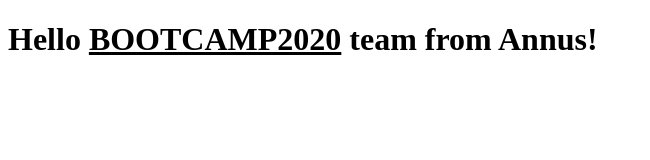
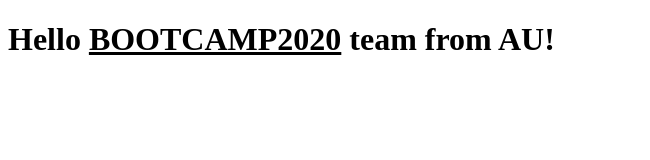
Before and after one commit to AnnusUsman/BOOTCAMP1, a plain HTML site: page index.html in a window 1280 px wide. Shown: the whole page, without its empty margins (0-650 px from the left). Drawn offline with Linux system fonts and the light colour scheme.

Commit message:
updated index.html

```diff
--- a/index.html
+++ b/index.html
@@ -6,6 +6,6 @@
     <title>BOOTCAMP2020</title>
 </head>
 <body>
-    <h1>Hello <ins>BOOTCAMP2020</ins> team from Annus!</h1>
+    <h1>Hello <ins>BOOTCAMP2020</ins> team from AU!</h1>
 </body>
 </html>
```
